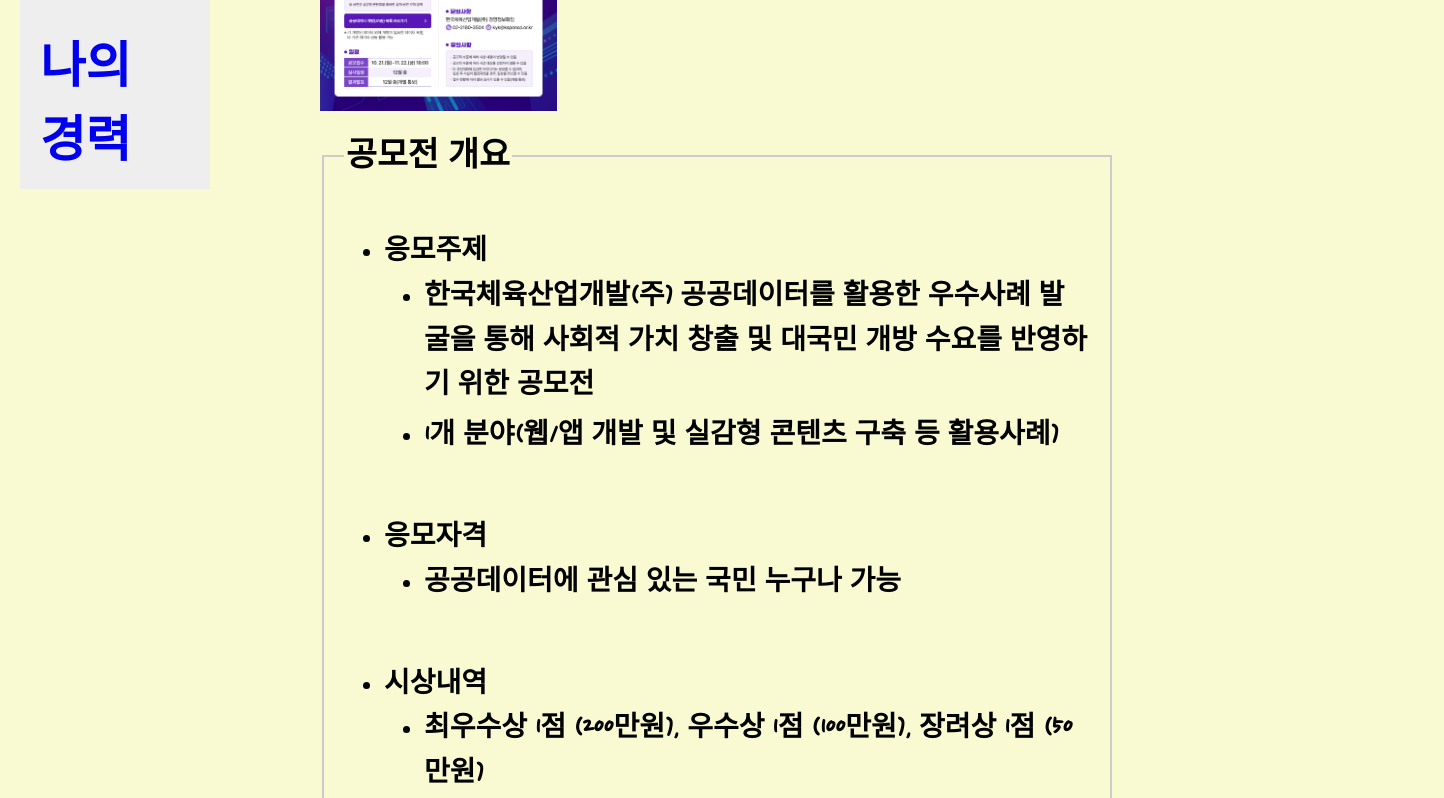
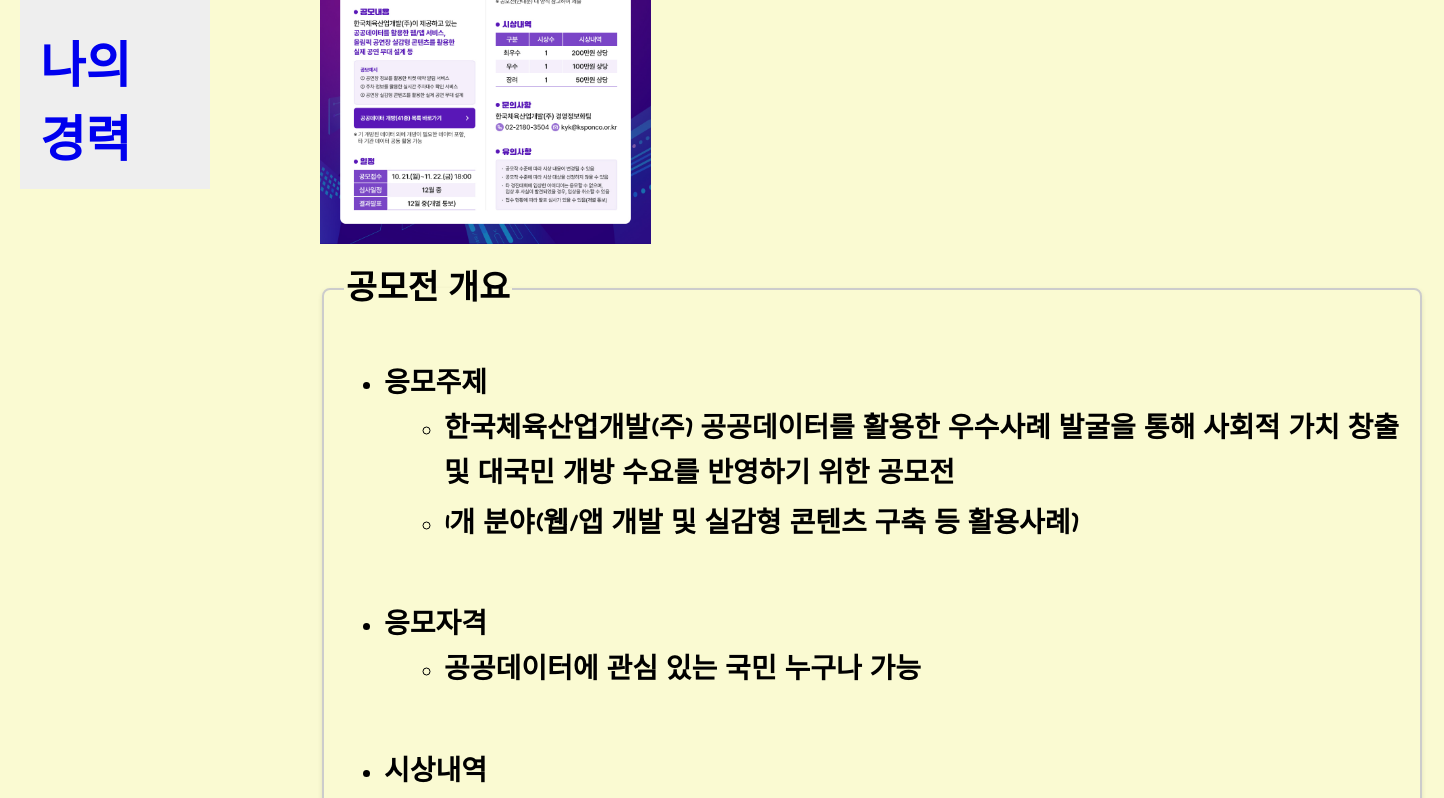
Before and after one commit to N-yujeong/React-Portfolio, a Next.js app: page /contest in a window 1280 px wide. Shown: the part 660-1458 px from the top of the page, 1444 px wide, since content can reach past the window. Built offline with nearby package versions, Linux system fonts and the light colour scheme; a web font is replaced by a local one.

Commit message:
Add new page and layout files

```diff
--- /dev/null
+++ b/app/career/career1/Career.module.css
@@ -0,0 +1,28 @@
+/* Career.module.css */
+
+.container {
+    display: flex;
+    flex-direction: column;
+    align-items: flex-start; /* 왼쪽 정렬 */
+    gap: 20px; /* 박스 간 간격 */
+    margin-left: 10px; /* 왼쪽 여백을 설정 */
+}
+
+.fieldset {
+    width: 1100px; /* 최대 너비 설정 */
+    border: 2px solid #ccc;
+    border-radius: 8px;
+    padding: 20px;
+    box-shadow: 0 2px 5px rgba(0, 0, 0, 0.1);
+}
+
+.legend {
+    font-size: 1.2em;
+    font-weight: bold;
+}
+
+.list {
+    list-style-type: disc;
+    margin-left: 20px;
+    font-size: 1em;
+}
--- /dev/null
+++ b/app/career/career2/Career.module.css
@@ -0,0 +1,28 @@
+/* Career.module.css */
+
+.container {
+    display: flex;
+    flex-direction: column;
+    align-items: flex-start; /* 왼쪽 정렬 */
+    gap: 20px; /* 박스 간 간격 */
+    margin-left: 10px; /* 왼쪽 여백을 설정 */
+}
+
+.fieldset {
+    width: 1100px; /* 최대 너비 설정 */
+    border: 2px solid #ccc;
+    border-radius: 8px;
+    padding: 20px;
+    box-shadow: 0 2px 5px rgba(0, 0, 0, 0.1);
+}
+
+.legend {
+    font-size: 1.2em;
+    font-weight: bold;
+}
+
+.list {
+    list-style-type: disc;
+    margin-left: 20px;
+    font-size: 1em;
+}
--- a/app/career/career2/page.js
+++ b/app/career/career2/page.js
@@ -3,9 +3,9 @@ import styles from './Career.module.css';
 const Career2 = () => {
   return (
     <div className={styles.container}>
-            <fieldset>
-                <legend>네트워크 관리사 2급</legend>
-                <ul>
+      <fieldset className={styles.fieldset}>
+        <legend className={styles.legend}>네트워크 관리사 2급</legend>
+        <ul className={styles.list}>
           <li>자격의 종류: 공인민간자격</li>
           <li>자격발급기관: 한국정보통신자격협회</li>
         </ul>
--- a/app/contest/contest1/Contest.module.css
+++ b/app/contest/contest1/Contest.module.css
@@ -25,9 +25,11 @@
   border: 2px solid #ccc;
   padding: 20px;
   margin-top: 20px;
-    width: 100%; /* 부모 요소의 너비를 100%로 설정 */
+  width: 1100px; /* 부모 요소의 너비를 100%로 설정 */
   min-height: 300px; /* 최소 높이 설정 */
   box-sizing: border-box; /* 패딩과 보더를 포함해 크기 지정 */
+  border-radius: 8px;
+  box-shadow: 0 2px 5px rgba(0, 0, 0, 0.1);
 }
 
 .legend {
@@ -41,6 +43,11 @@
   margin-bottom: 15px;
 }
 
+.list .list {
+  list-style-type: circle; /* 하위 리스트는 비어있는 동그라미 */
+  margin-left: 20px; /* 들여쓰기 추가 */
+}
+
 .listItem {
   margin-bottom: 5px;
   line-height: 1.6;
--- a/app/contest/contest2/Contest.module.css
+++ b/app/contest/contest2/Contest.module.css
@@ -8,7 +8,7 @@
 }
 
 .title {
-  text-align: left;
+  text-align: left; /* 왼쪽 정렬 */
   margin-bottom: 20px;
   font-size: 2em;
   font-weight: bold;
@@ -25,9 +25,11 @@
   border: 2px solid #ccc;
   padding: 20px;
   margin-top: 20px;
-    width: 100%; /* 부모 요소의 너비를 100%로 설정 */
+  width: 1100px; /* 부모 요소의 너비를 100%로 설정 */
   min-height: 300px; /* 최소 높이 설정 */
   box-sizing: border-box; /* 패딩과 보더를 포함해 크기 지정 */
+  border-radius: 8px;
+  box-shadow: 0 2px 5px rgba(0, 0, 0, 0.1);
 }
 
 .legend {
@@ -37,11 +39,16 @@
 
 .list {
   list-style-type: disc;
-  margin-left: 20px;
+  margin-left: 0; /* 리스트 왼쪽 여백 제거 */
   margin-bottom: 15px;
 }
 
-.subList {
-  list-style-type: circle;
-  margin-left: 40px;
+.list .list {
+  list-style-type: circle; /* 하위 리스트는 비어있는 동그라미 */
+  margin-left: 20px; /* 들여쓰기 추가 */
 }
+
+.listItem {
+  margin-bottom: 5px;
+  line-height: 1.6;
+}
--- a/app/contest/contest3/Contest.module.css
+++ b/app/contest/contest3/Contest.module.css
@@ -8,7 +8,7 @@
 }
 
 .title {
-  text-align: left;
+  text-align: left; /* 왼쪽 정렬 */
   margin-bottom: 20px;
   font-size: 2em;
   font-weight: bold;
@@ -25,9 +25,11 @@
   border: 2px solid #ccc;
   padding: 20px;
   margin-top: 20px;
-    width: 100%; /* 부모 요소의 너비를 100%로 설정 */
+  width: 1100px; /* 부모 요소의 너비를 100%로 설정 */
   min-height: 300px; /* 최소 높이 설정 */
   box-sizing: border-box; /* 패딩과 보더를 포함해 크기 지정 */
+  border-radius: 8px;
+  box-shadow: 0 2px 5px rgba(0, 0, 0, 0.1);
 }
 
 .legend {
@@ -37,11 +39,11 @@
 
 .list {
   list-style-type: disc;
-  margin-left: 20px;
+  margin-left: 0; /* 리스트 왼쪽 여백 제거 */
   margin-bottom: 15px;
 }
 
-.subList {
-  list-style-type: circle;
-  margin-left: 40px;
+.listItem {
+  margin-bottom: 5px;
+  line-height: 1.6;
 }
--- a/app/contest/page.js
+++ b/app/contest/page.js
@@ -1,30 +1,32 @@
-'use client'     // 클라이언트 컴포넌트
+'use client'; // 클라이언트 컴포넌트
 
 import { useState } from "react";
 import contests from "../Data/contests";
 
 function Contest() {
-  const [index, setIndex] = useState(0);
+  const [index, setIndex] = useState(contests.length > 0 ? 0 : -1); // 초기 상태 검증
 
-  // 버튼 클릭 시 index를 변경하는 함수
   const contentChange = (event) => {
-    setIndex(event.target.value);
+    setIndex(Number(event.target.value)); // 문자열을 숫자로 변환
   };
 
   return (
     <div id="contest">
+      {/* 버튼 목록 */}
       {contests.map((contest, idx) => (
         <button
-          key={idx} // 각 버튼에 고유한 key 추가
+          key={contest.id || idx} // 고유 key
           onClick={contentChange}
           value={idx}
         >
           {contest.tab}
         </button>
       ))}
-      {contests[index].content}
+
+      {/* 선택된 콘텐츠 렌더링 */}
+      {contests.length > 0 && contests[index]?.content}
     </div>
   );
-};
+}
 
 export default Contest;
--- a/app/project/project1/Project.module.css
+++ b/app/project/project1/Project.module.css
@@ -1,14 +1,14 @@
 @import url("https://fonts.googleapis.com/css2?family=Nanum+Pen+Script&display=swap");
 
 .container {
-    margin: 0;
+  margin: 0 auto; /* 가로 중앙 정렬 */
   padding: 20px;
-    max-width: 1200px; /* 컨테이너의 최대 너비를 늘림 */
+  max-width: 1000px; /* 컨테이너 최대 너비 */
   font-family: "Nanum Pen Script";
 }
 
 .title {
-  text-align: left;
+  text-align: left; /* 제목 왼쪽 정렬 */
   margin-bottom: 20px;
   font-size: 2em;
   font-weight: bold;
@@ -16,39 +16,44 @@
 
 .image {
   display: block;
-    margin: 0 0 20px 0; /* 이미지 왼쪽 여백 제거 */
-    max-width: 70%;
+  margin: 0 0 20px 0; /* 이미지 왼쪽 정렬 및 하단 여백 */
+  max-width: 70%; /* 이미지 최대 너비 */
   height: auto;
 }
 
 .fieldset {
-    border: 2px solid #ccc;
+  border: 2px solid #aaa; /* 테두리 색상 */
+  border-radius: 10px; /* 필드셋 모서리 둥글게 */
   padding: 20px;
   margin-top: 20px;
-    width: 100%; /* 부모 요소의 너비를 100%로 설정 */
+  width: 1100px; /* 부모 요소의 너비를 100%로 설정 */
   min-height: 300px; /* 최소 높이 설정 */
   box-sizing: border-box; /* 패딩과 보더를 포함해 크기 지정 */
 }
 
 .legend {
   font-weight: bold;
-  font-size: 1.2em;
+  font-size: 1.3em; /* 글씨 크기 키움 */
+  color: #333; /* 글자 색상 변경 */
 }
 
 .list {
   list-style-type: disc;
-  margin-left: 20px;
+  margin-left: 30px; /* 왼쪽 들여쓰기 */
   margin-bottom: 15px;
+  line-height: 1.8; /* 줄 간격 조정 */
 }
 
 .link {
   display: inline-block;
   margin-top: 10px;
   font-weight: bold;
-  color: blue;
-  text-decoration: underline;
+  color: #007bff; /* 링크 색상 */
+  text-decoration: none; /* 밑줄 제거 */
+  transition: color 0.3s ease; /* 색상 변화 애니메이션 */
 }
 
 .link:hover {
-  color: darkblue;
+  color: #0056b3; /* 호버 시 색상 변경 */
+  text-decoration: underline; /* 호버 시 밑줄 추가 */
 }
```
Also changed, not shown: app/middleware.js (deleted, +0 -16 lines), app/page.js (+27 -9 lines), app/project/page.js (+10 -5 lines), middleware.js (added, +20 -0 lines). Lines whose indentation alone changed are shown as unchanged.
